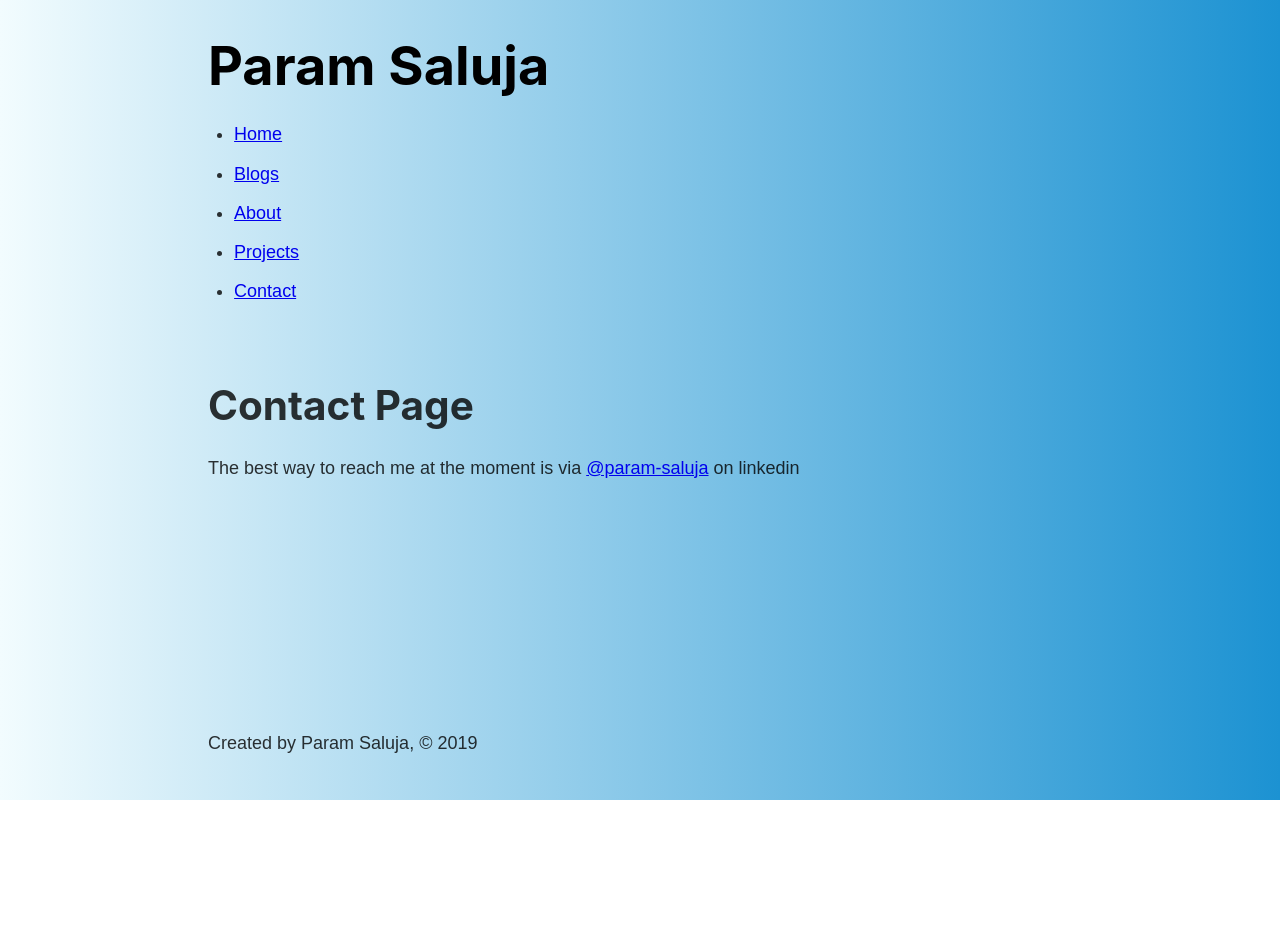
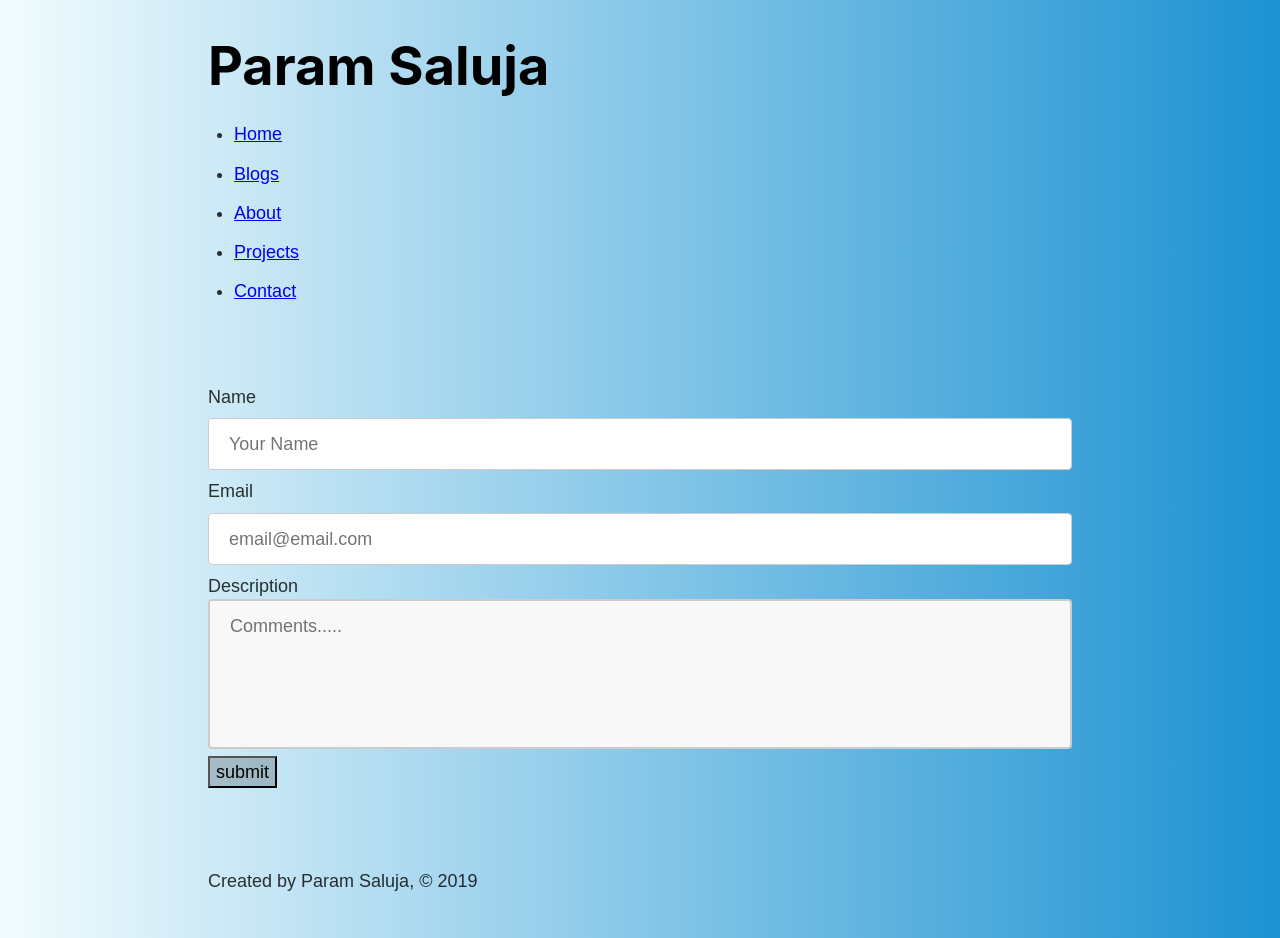
Before and after one commit to salujaparam/gatsby-blog, a Gatsby site: page /contact in a window 1280 px wide. Before the commit the page ends 800 px from the top, so only its background shows below. Built offline with nearby package versions, Linux system fonts and the light colour scheme; Gatsby itself is replaced by a stand-in of ours.

Commit message:
added projects using contentful and added contact form using formspree

```diff
--- a/src/pages/contact.js
+++ b/src/pages/contact.js
@@ -2,24 +2,65 @@ import React from "react"
 import Layout from "../components/layout"
 import Head from "../components/head"
 import backgroundStyles from "./background.module.scss"
+import contactStyles from "./contact.module.scss"
 
 export default function ContactPage() {
   return (
     <div className={backgroundStyles.container}>
       <Layout>
         <Head title="Contact" />
-        <h1>Contact Page</h1>
-        <p>
-          The best way to reach me at the moment is via{" "}
-          <a
-            href="https://www.linkedin.com/in/param-saluja-8a011a171/"
-            target="_blank"
-            rel="noopener noreferrer"
-          >
-            @param-saluja
-          </a>{" "}
-          on linkedin
-        </p>
+        <section className="contact">
+          <div className="row">
+            <div>
+              <form
+                action="https://formspree.io/salujaparam@gmail.com"
+                method="POST"
+              >
+                {/* name */}
+                <div>
+                  <label htmlFor="name">Name</label>
+                  <input
+                    type="text"
+                    className={contactStyles.input}
+                    name="name"
+                    id="name"
+                    placeholder="Your Name"
+                  />
+                </div>
+                {/* email */}
+                <div>
+                  <label htmlFor="email">Email</label>
+                  <input
+                    type="text"
+                    className={contactStyles.input}
+                    name="email"
+                    id="email"
+                    placeholder="email@email.com"
+                  />
+                </div>
+                {/* description */}
+                <div>
+                  <label htmlFor="description">Description</label>
+                  <textarea
+                    type="text"
+                    className={contactStyles.textarea}
+                    name="description"
+                    id="description"
+                    placeholder="Comments....."
+                    rows="5"
+                  />
+                </div>
+                {/* submit */}
+                <button
+                  type="submit"
+                  style={{ background: "rgba(0,0,0, 0.2)" }}
+                >
+                  submit
+                </button>
+              </form>
+            </div>
+          </div>
+        </section>
       </Layout>
     </div>
   )
--- /dev/null
+++ b/src/pages/contact.module.scss
@@ -0,0 +1,20 @@
+.textarea {
+  width: 100%;
+  height: 150px;
+  padding: 12px 20px;
+  box-sizing: border-box;
+  border: 2px solid #ccc;
+  border-radius: 4px;
+  background-color: #f8f8f8;
+  resize: none;
+}
+
+.input {
+  width: 100%;
+  padding: 12px 20px;
+  margin: 8px 0;
+  display: inline-block;
+  border: 1px solid #ccc;
+  border-radius: 4px;
+  box-sizing: border-box;
+}
```
Also changed, not shown: src/pages/projects.js (+34 -3 lines), src/pages/projects.module.scss (added, +27 -0 lines).
